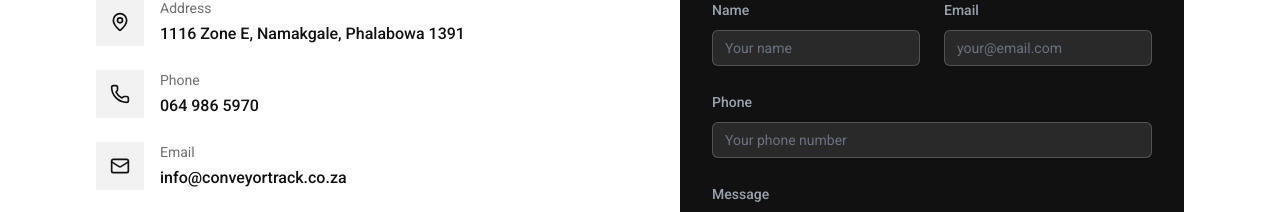
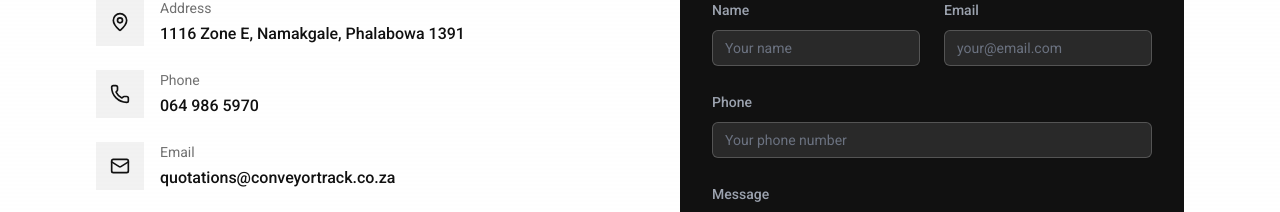
Before and after one commit to Tobi1ff/converyortrack, a React (Vite) app: page / in a window 1280 px wide. Shown: the part 8331-8543 px from the top of the page. Built offline with nearby package versions, Linux system fonts and the light colour scheme.

Commit message:
Add files via upload

```diff
--- a/src/sections/Contact.tsx
+++ b/src/sections/Contact.tsx
@@ -27,7 +27,7 @@ const contactInfo = [
   {
     icon: Mail,
     label: 'Email',
-    value: 'info@conveyortrack.co.za',
+    value: 'quotations@conveyortrack.co.za',
   },
   {
     icon: AlertCircle,
```
